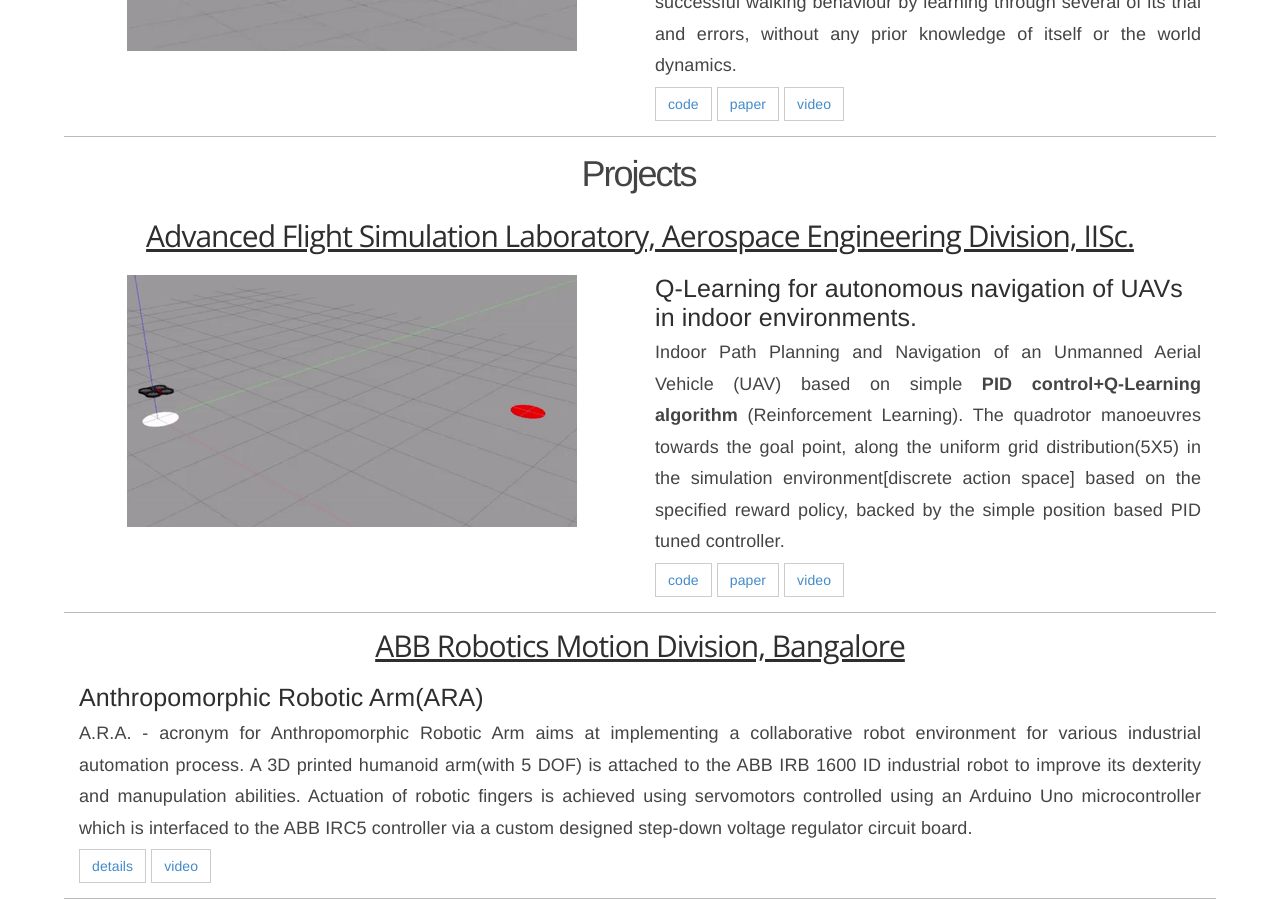
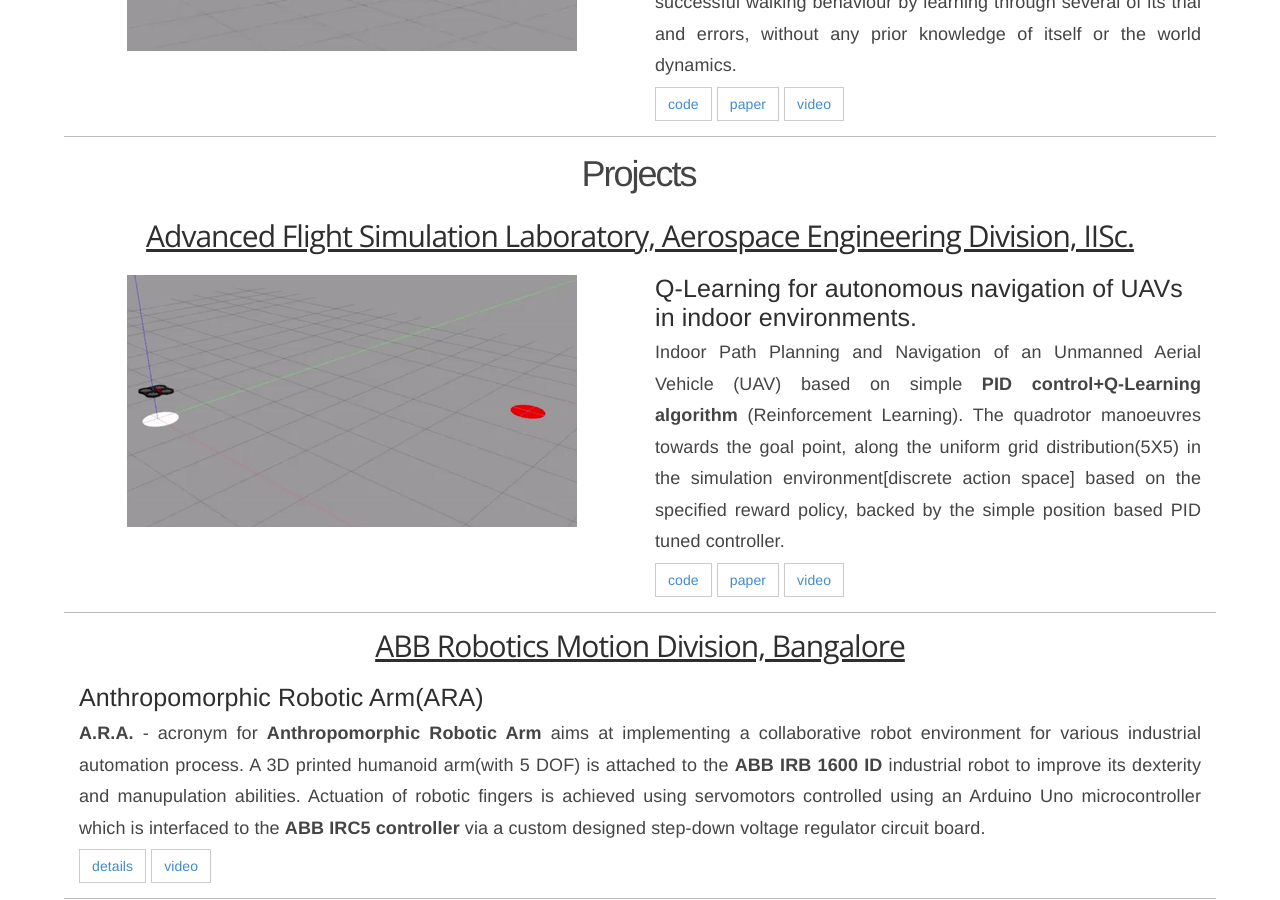
Before and after one commit to navuboy/navuboy.github.io, a Jekyll site: the page built from research.html, in a window 1280 px wide and 900 px high, scrolled down 664 px. Built offline with Jekyll 4.4.1, drawn with Linux system fonts in a browser that asks for light colours; some web fonts are replaced.

Commit message:
Updated post

```diff
--- a/_includes/research.md
+++ b/_includes/research.md
@@ -79,7 +79,7 @@
     <div class="col-md-12">
         <h3 class="rtitle">Anthropomorphic Robotic Arm(ARA)</h3>
         <p style="text-align:justify">
-        A.R.A. - acronym for Anthropomorphic Robotic Arm aims at implementing a collaborative robot environment for various  industrial automation process. A 3D printed humanoid arm(with 5 DOF) is attached to the ABB IRB 1600 ID industrial robot to improve its dexterity and manupulation abilities. Actuation of robotic fingers is achieved using servomotors controlled using an Arduino Uno microcontroller which is interfaced to the ABB IRC5 controller via a custom designed step-down voltage regulator circuit board.
+        <strong>A.R.A.</strong> - acronym for <strong>Anthropomorphic Robotic Arm</strong> aims at implementing a collaborative robot environment for various  industrial automation process. A 3D printed humanoid arm(with 5 DOF) is attached to the <strong>ABB IRB 1600 ID</strong> industrial robot to improve its dexterity and manupulation abilities. Actuation of robotic fingers is achieved using servomotors controlled using an Arduino Uno microcontroller which is interfaced to the <strong>ABB IRC5 controller</strong> via a custom designed step-down voltage regulator circuit board.
         </p>
         <a href="https://bit.ly/2r5CcPp" class="md-link btn-default btn rbtn">details</a>
         <a href="https://youtu.be/xqaQjo5hS6o" class="md-link btn-default btn rbtn">video</a>
```
Also changed, not shown: _posts/2018-06-12-ddpg.md (+1 -1 lines).
